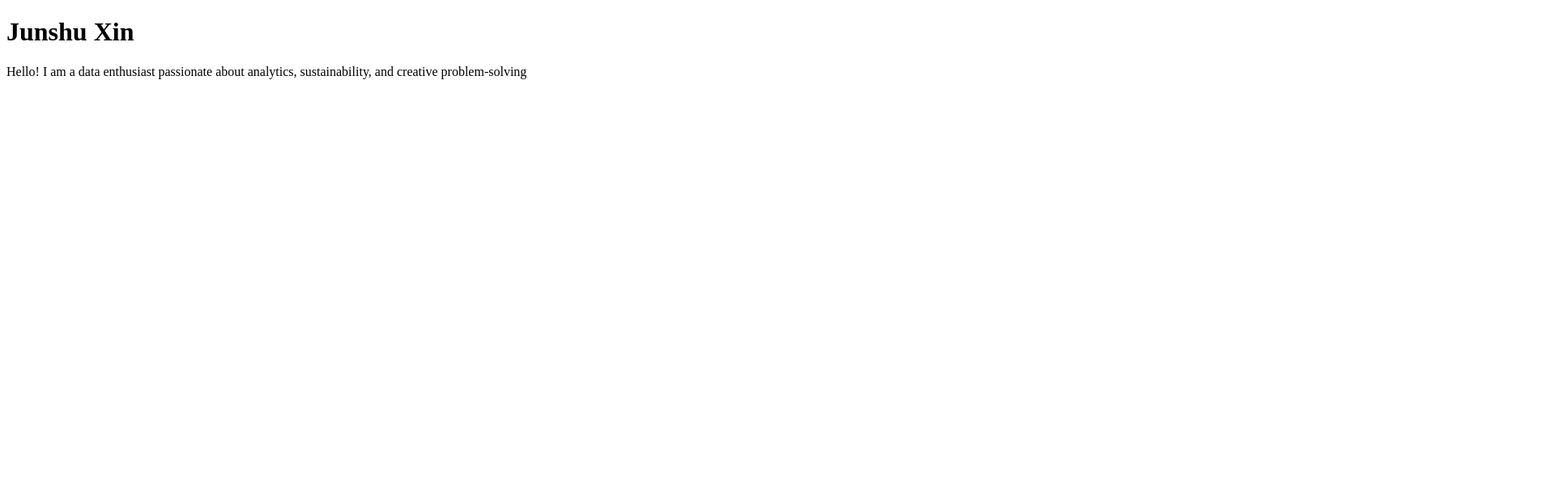
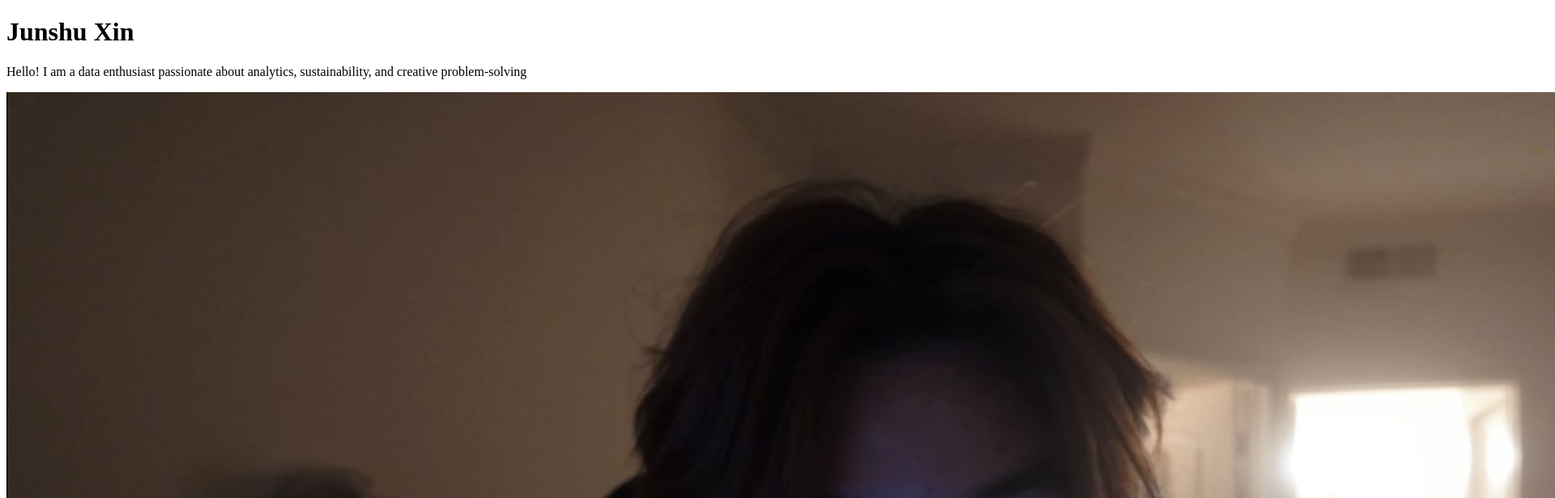
Before and after one commit to JunshuXin/portfolio, a plain HTML site: page index.html in a window 1280 px wide. Shown: the top 616 px of the page at 81% size, 1920 px wide, since content can reach past the window. Drawn offline with Linux system fonts and the light colour scheme.

Commit message:
Second try
Second try

```diff
--- a/index.html
+++ b/index.html
@@ -9,5 +9,6 @@
     <h1>Junshu Xin</h1>
     <p>Hello! I am a data enthusiast passionate about
          analytics, sustainability, and creative problem-solving</p>
+    <img src ="images/ICON.jpg" alt="My Icon Pic">
 </body>
 </html>
```
Also changed, not shown: images/ICON.jpg (added), 1 other file.
